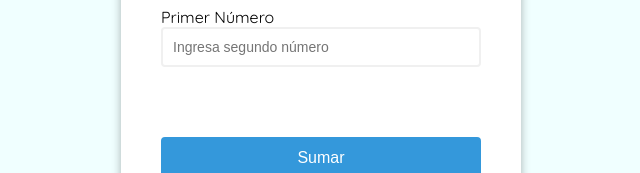
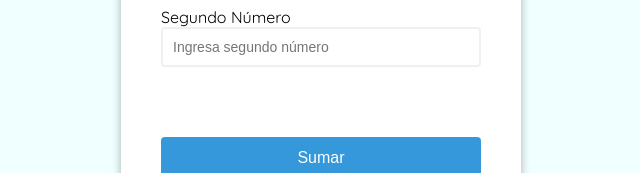
Before and after one commit to AleDevCode/FormSuma, a plain HTML site: page index.html in a window 1280 px wide. Shown: the part 377-550 px from the top of the page, 319-959 px from the left. Drawn offline with Linux system fonts and the light colour scheme.

Commit message:
Error en el label

```diff
--- a/index.html
+++ b/index.html
@@ -17,7 +17,7 @@
             <small>Error message</small>
           </div>
           <div class="form-control">
-            <label for="numero2">Primer Número</label>
+            <label for="numero2">Segundo Número</label>
             <input type="number" id="numero2" placeholder="Ingresa segundo número"  step="0.01"/>
             <small>Error message</small>
           </div>
```
